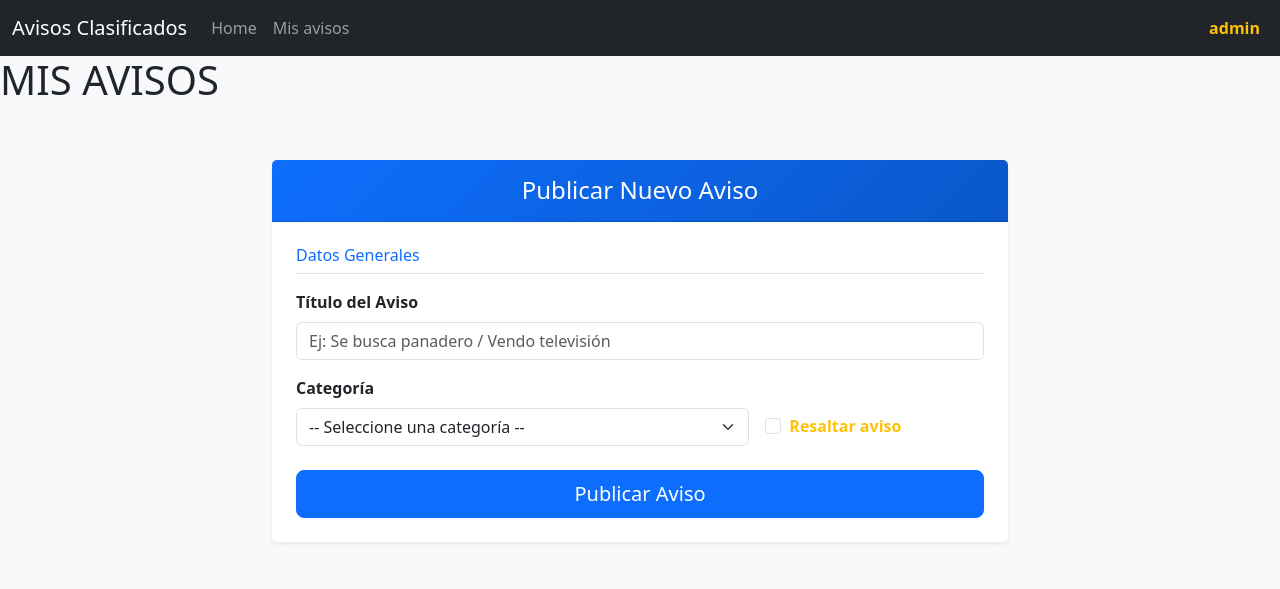
After one commit to fede2324/AvisosClasificados, a PHP site: page /publicador_OLD.php in a window 1280 px wide. The commit adds this page. Shown: the top 589 px of the page. Run offline with PHP 8.4, Linux system fonts and the light colour scheme; a stand-in replaces the project's code that opens the database connection.

Commit message:
+Correcion de la pagina `publicador.php` + Correcion db.php

```diff
--- a/html/includes/footer.php
+++ b/html/includes/footer.php
@@ -1,3 +1,4 @@
     </main>
+
 </body>
 </html>
--- /dev/null
+++ b/html/publicador_OLD.php
@@ -0,0 +1,176 @@
+<?php
+// Pagina para gestionar avisos.
+require __DIR__ . '/includes/header.php';
+?>
+        <h1>MIS AVISOS</h1>
+        </main>
+        <div class="container py-5">
+    <div class="row justify-content-center">
+        <div class="col-lg-8">
+            <div class="card shadow-sm border-0">
+                <div class="card-header text-white py-3">
+                    <h4 class="mb-0 text-center">Publicar Nuevo Aviso</h4>
+                </div>
+
+                <div class="card-body p-4">
+                    <!-- El action apunta a tu script PHP (ej: procesar_aviso.php) -->
+                    <form action="procesar_aviso.php" method="POST">
+
+                        <!-- Campo oculto para el ID del usuario (se suele obtener de la sesión en PHP) -->
+                        <input type="hidden" name="id_usuario" value="1">
+
+                        <!-- ========================================== -->
+                        <!-- SECCIÓN 1: DATOS GENERALES (Tabla: aviso)  -->
+                        <!-- ========================================== -->
+                        <h6 class="text-primary mb-3 border-bottom pb-2">Datos Generales</h6>
+
+                        <div class="mb-3">
+                            <label for="titulo" class="form-label fw-semibold">Título del Aviso</label>
+                            <input type="text" class="form-control" id="titulo" name="titulo" required placeholder="Ej: Se busca panadero / Vendo televisión">
+                        </div>
+
+                        <div class="row g-3 mb-3">
+                            <div class="col-md-8">
+                                <label for="id_categoria" class="form-label fw-semibold">Categoría</label>
+                                <select class="form-select" id="id_categoria" name="id_categoria" required onchange="mostrarCampos()">
+                                    <option value="" selected disabled>-- Seleccione una categoría --</option>
+                                    <option value="laboral">Laboral</option>
+                                    <option value="producto">Producto</option>
+                                    <option value="inmobiliario">Inmobiliario</option>
+                                </select>
+                            </div>
+                            <div class="col-md-4 d-flex align-items-end">
+                                <div class="form-check mb-2">
+                                    <input class="form-check-input" type="checkbox" name="resaltado" value="1" id="resaltado">
+                                    <label class="form-check-label fw-semibold text-warning" for="resaltado">
+                                         Resaltar aviso
+                                    </label>
+                                </div>
+                            </div>
+                        </div>
+
+                        <!-- ========================================== -->
+                        <!-- SECCIÓN 2: DATOS LABORALES                 -->
+                        <!-- ========================================== -->
+                        <div id="seccion-laboral" class="seccion-especifica mt-4 p-3 bg-light rounded border">
+                            <h6 class="text-primary mb-3">Detalles del Empleo</h6>
+
+                            <div class="mb-3">
+                                <label for="empresa" class="form-label">Nombre de la Empresa</label>
+                                <input type="text" class="form-control" id="empresa" name="empresa" placeholder="Ej: Panadería El Trigo">
+                            </div>
+
+                            <div class="mb-3">
+                                <label for="descripcion_cargo" class="form-label">Descripción del Cargo</label>
+                                <textarea class="form-control" id="descripcion_cargo" name="descripcion_cargo" rows="3" placeholder="Requisitos, tareas, experiencia..."></textarea>
+                            </div>
+
+                            <div class="mb-3">
+                                <label for="sueldo_mensual" class="form-label">Sueldo Mensual</label>
+                                <div class="input-group">
+                                    <span class="input-group-text">$</span>
+                                    <input type="number" class="form-control" id="sueldo_mensual" name="sueldo_mensual" step="0.01" min="0" placeholder="0.00">
+                                </div>
+                            </div>
+                        </div>
+
+                        <!-- ========================================== -->
+                        <!-- SECCIÓN 3: DATOS DE PRODUCTO               -->
+                        <!-- ========================================== -->
+                        <div id="seccion-producto" class="seccion-especifica mt-4 p-3 bg-light rounded border">
+                            <h6 class="text-primary mb-3">Detalles del Producto</h6>
+
+                            <div class="mb-3">
+                                <label for="descripcion_producto" class="form-label">Descripción del Producto</label>
+                                <textarea class="form-control" id="descripcion_producto" name="descripcion" rows="3" placeholder="Ej: Smart TV 32 pulgadas, HD, con control remoto"></textarea>
+                            </div>
+
+                            <div class="mb-3">
+                                <label for="precio_producto" class="form-label">Precio</label>
+                                <div class="input-group">
+                                    <span class="input-group-text">$</span>
+                                    <input type="number" class="form-control" id="precio_producto" name="precio" step="0.01" min="0" placeholder="0.00">
+                                </div>
+                            </div>
+                        </div>
+
+                        <!-- ========================================== -->
+                        <!-- SECCIÓN 4: DATOS INMOBILIARIOS             -->
+                        <!-- ========================================== -->
+                        <div id="seccion-inmobiliario" class="seccion-especifica mt-4 p-3 bg-light rounded border">
+                            <h6 class="text-primary mb-3">Detalles del Inmueble</h6>
+
+                            <div class="row g-3 mb-3">
+                                <div class="col-md-6">
+                                    <label for="tipo_inmueble" class="form-label">Tipo de Inmueble</label>
+                                    <select class="form-select" id="tipo_inmueble" name="tipo_inmueble">
+                                        <option value="casa">Casa</option>
+                                        <option value="apartamento">Apartamento</option>
+                                        <option value="local">Local Comercial</option>
+                                        <option value="terreno">Terreno</option>
+                                    </select>
+                                </div>
+                                <div class="col-md-6">
+                                    <label for="operacion" class="form-label">Tipo de Operación</label>
+                                    <select class="form-select" id="operacion" name="operacion" onchange="togglePreciosInmobiliario()">
+                                        <option value="venta">Venta</option>
+                                        <option value="alquiler">Alquiler</option>
+                                    </select>
+                                </div>
+                            </div>
+
+                            <div class="mb-3">
+                                <label for="ubicacion" class="form-label">Ubicación</label>
+                                <input type="text" class="form-control" id="ubicacion" name="ubicacion" placeholder="Ej: Barrio Ejemplo, Centro">
+                            </div>
+
+                            <div class="row g-3 mb-3">
+                                <div class="col-md-6">
+                                    <label for="superficie_m2" class="form-label">Superficie (m²)</label>
+                                    <input type="number" class="form-control" id="superficie_m2" name="superficie_m2" step="0.01" min="0" placeholder="0.00">
+                                </div>
+                                <div class="col-md-6">
+                                    <label for="inmobiliaria" class="form-label">Nombre de la Inmobiliaria</label>
+                                    <input type="text" class="form-control" id="inmobiliaria" name="inmobiliaria" placeholder="Ej: Inmobiliaria Sur">
+                                </div>
+                            </div>
+
+                            <div class="row g-3">
+                                <div class="col-md-4">
+                                    <label for="precio_venta" class="form-label">Precio de Venta</label>
+                                    <div class="input-group">
+                                        <span class="input-group-text">$</span>
+                                        <input type="number" class="form-control" id="precio_venta" name="precio_venta" step="0.01" min="0" placeholder="0.00">
+                                    </div>
+                                </div>
+                                <div class="col-md-4">
+                                    <label for="precio_alquiler" class="form-label">Precio Alquiler (mensual)</label>
+                                    <div class="input-group">
+                                        <span class="input-group-text">$</span>
+                                        <input type="number" class="form-control" id="precio_alquiler" name="precio_alquiler" step="0.01" min="0" placeholder="0.00">
+                                    </div>
+                                </div>
+                                <div class="col-md-4">
+                                    <label for="gastos_comunes" class="form-label">Gastos Comunes</label>
+                                    <div class="input-group">
+                                        <span class="input-group-text">$</span>
+                                        <input type="number" class="form-control" id="gastos_comunes" name="gastos_comunes" step="0.01" min="0" placeholder="0.00">
+                                    </div>
+                                </div>
+                            </div>
+                        </div>
+
+                        <!-- Botón de Envío -->
+                        <div class="d-grid mt-4">
+                            <button type="submit" class="btn btn-primary btn-lg">Publicar Aviso</button>
+                        </div>
+
+                    </form>
+                </div>
+            </div>
+        </div>
+    </div>
+</div>
+<?php
+require __DIR__ . '/includes/footer.php';
+?>
--- a/src/db.php
+++ b/src/db.php
@@ -12,7 +12,7 @@ function conn(string $usuario) : mysqli{
     mysqli_report(MYSQLI_REPORT_ERROR | MYSQLI_REPORT_STRICT);
 
     //usar los datos para crear la conexion
-    $conexion = new mysqli($config['host'], $datos['user'],$datos['pass'],$config['dbname'],$config['port']);
+    $conexion = new mysqli($config['host'], $datos['user'],$datos['pass'],$config['dbname']);
     $conexion->set_charset($config['charset']);
     return $conexion;
 
```
Also changed, not shown: config/config.example.php (deleted, +0 -12 lines), html/publicador.php (+59 -98 lines).
